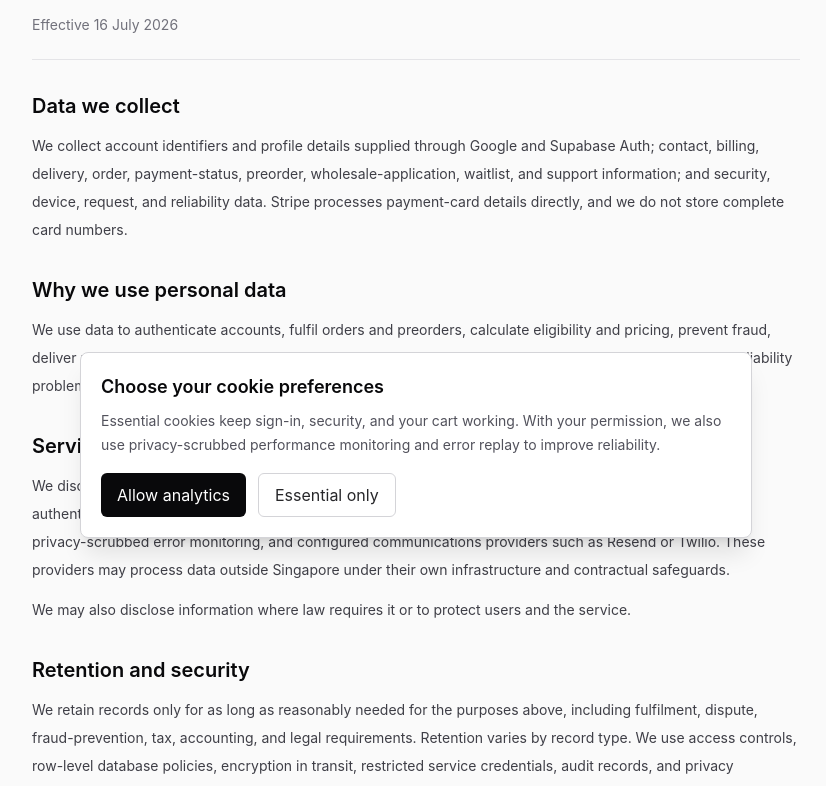
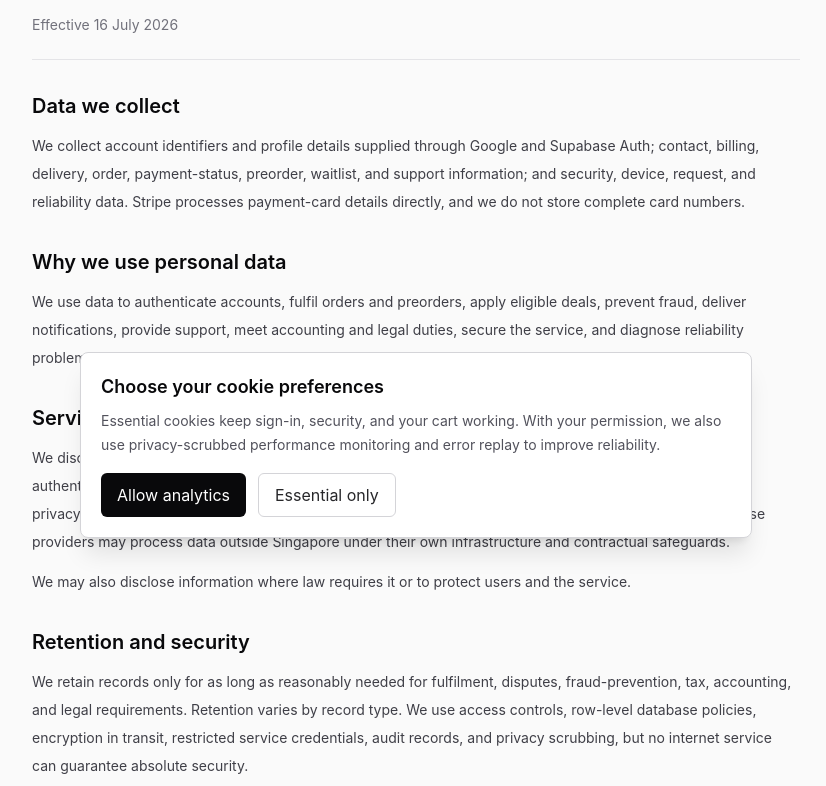
Before and after one commit to kingyx3/marketplace, a Next.js app: page /privacy in a window 1280 px wide. Shown: the part 246-1032 px from the top of the page, without its empty margins (224-1050 px from the left). Built offline with nearby package versions, Linux system fonts and the light colour scheme; no server answers.

Commit message:
Remove wholesale data language from privacy policy

```diff
--- a/app/(legal)/privacy/page.tsx
+++ b/app/(legal)/privacy/page.tsx
@@ -16,56 +16,53 @@ export default function PrivacyPage() {
   return (
     <PolicyPage
       title="Privacy Policy"
-      summary={`${operator} explains here how personal data is handled when you browse, sign in, buy, request wholesale access, or contact support.`}
+      summary={`${operator} explains here how personal data is handled when you browse, sign in, buy, join a waitlist, or contact support.`}
     >
       <PolicySection title="Data we collect">
         <p>
           We collect account identifiers and profile details supplied through Google and Supabase
-          Auth; contact, billing, delivery, order, payment-status, preorder, wholesale-application,
-          waitlist, and support information; and security, device, request, and reliability data.
-          Stripe processes payment-card details directly, and we do not store complete card numbers.
+          Auth; contact, billing, delivery, order, payment-status, preorder, waitlist, and support
+          information; and security, device, request, and reliability data. Stripe processes
+          payment-card details directly, and we do not store complete card numbers.
         </p>
       </PolicySection>
 
       <PolicySection title="Why we use personal data">
         <p>
-          We use data to authenticate accounts, fulfil orders and preorders, calculate eligibility
-          and pricing, prevent fraud, deliver notifications, provide support, meet accounting and
-          legal duties, secure the service, and diagnose reliability problems. Marketing messages
-          are sent only where the required choice or permission has been recorded.
+          We use data to authenticate accounts, fulfil orders and preorders, apply eligible deals,
+          prevent fraud, deliver notifications, provide support, meet accounting and legal duties,
+          secure the service, and diagnose reliability problems. Marketing messages are sent only
+          where the required choice or permission has been recorded.
         </p>
       </PolicySection>
 
       <PolicySection title="Service providers and transfers">
         <p>
           We disclose only the data reasonably needed to providers that support the service,
-          including Supabase for authentication and database services, Vercel for hosting, Google
-          for sign-in, Stripe for payments, Sentry for privacy-scrubbed error monitoring, and
-          configured communications providers such as Resend or Twilio. These providers may process
-          data outside Singapore under their own infrastructure and contractual safeguards.
+          including Supabase for authentication and database services, Vercel for hosting, Google for
+          sign-in, Stripe for payments, Sentry for privacy-scrubbed error monitoring, and configured
+          communications providers such as Resend or Twilio. These providers may process data outside
+          Singapore under their own infrastructure and contractual safeguards.
         </p>
-        <p>
-          We may also disclose information where law requires it or to protect users and the
-          service.
-        </p>
+        <p>We may also disclose information where law requires it or to protect users and the service.</p>
       </PolicySection>
 
       <PolicySection title="Retention and security">
         <p>
-          We retain records only for as long as reasonably needed for the purposes above, including
-          fulfilment, dispute, fraud-prevention, tax, accounting, and legal requirements. Retention
-          varies by record type. We use access controls, row-level database policies, encryption in
-          transit, restricted service credentials, audit records, and privacy scrubbing, but no
-          internet service can guarantee absolute security.
+          We retain records only for as long as reasonably needed for fulfilment, disputes,
+          fraud-prevention, tax, accounting, and legal requirements. Retention varies by record type.
+          We use access controls, row-level database policies, encryption in transit, restricted
+          service credentials, audit records, and privacy scrubbing, but no internet service can
+          guarantee absolute security.
         </p>
       </PolicySection>
 
       <PolicySection title="Your choices and requests">
         <p>
           You may ask about access, correction, withdrawal of consent, or another privacy concern.
-          Withdrawing consent does not affect processing already lawfully completed and may prevent
-          us from providing features that need the affected data. You can also change optional
-          monitoring choices through Cookie preferences in the footer.
+          Withdrawing consent does not affect processing already lawfully completed and may prevent us
+          from providing features that need the affected data. You can also change optional monitoring
+          choices through Cookie preferences in the footer.
         </p>
         <p>
           {supportEmail ? (
@@ -96,9 +93,9 @@ export default function PrivacyPage() {
 
       <PolicySection title="Changes">
         <p>
-          We may update this policy when the service or legal requirements change. The effective
-          date above identifies the current version; material changes will be communicated through
-          an appropriate account or storefront notice.
+          We may update this policy when the service or legal requirements change. The effective date
+          above identifies the current version; material changes will be communicated through an
+          appropriate account or storefront notice.
         </p>
       </PolicySection>
     </PolicyPage>
```
